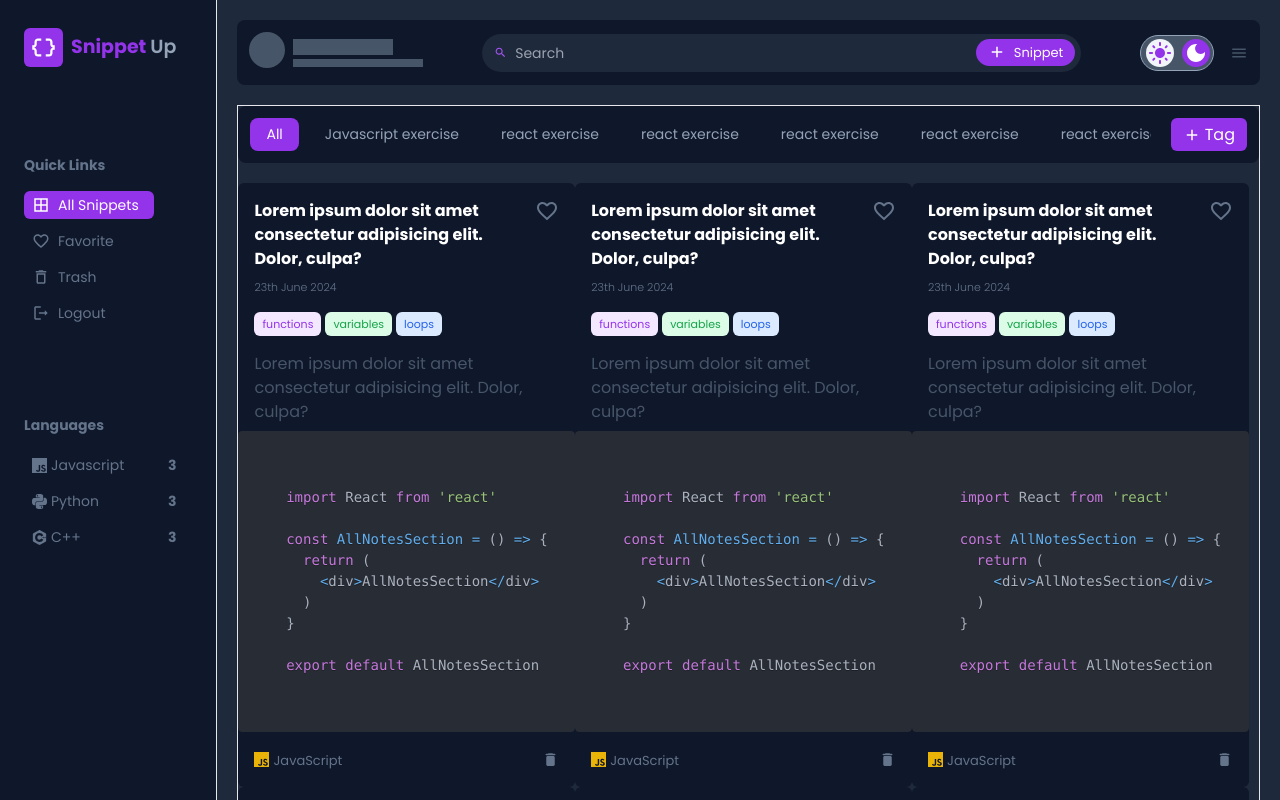
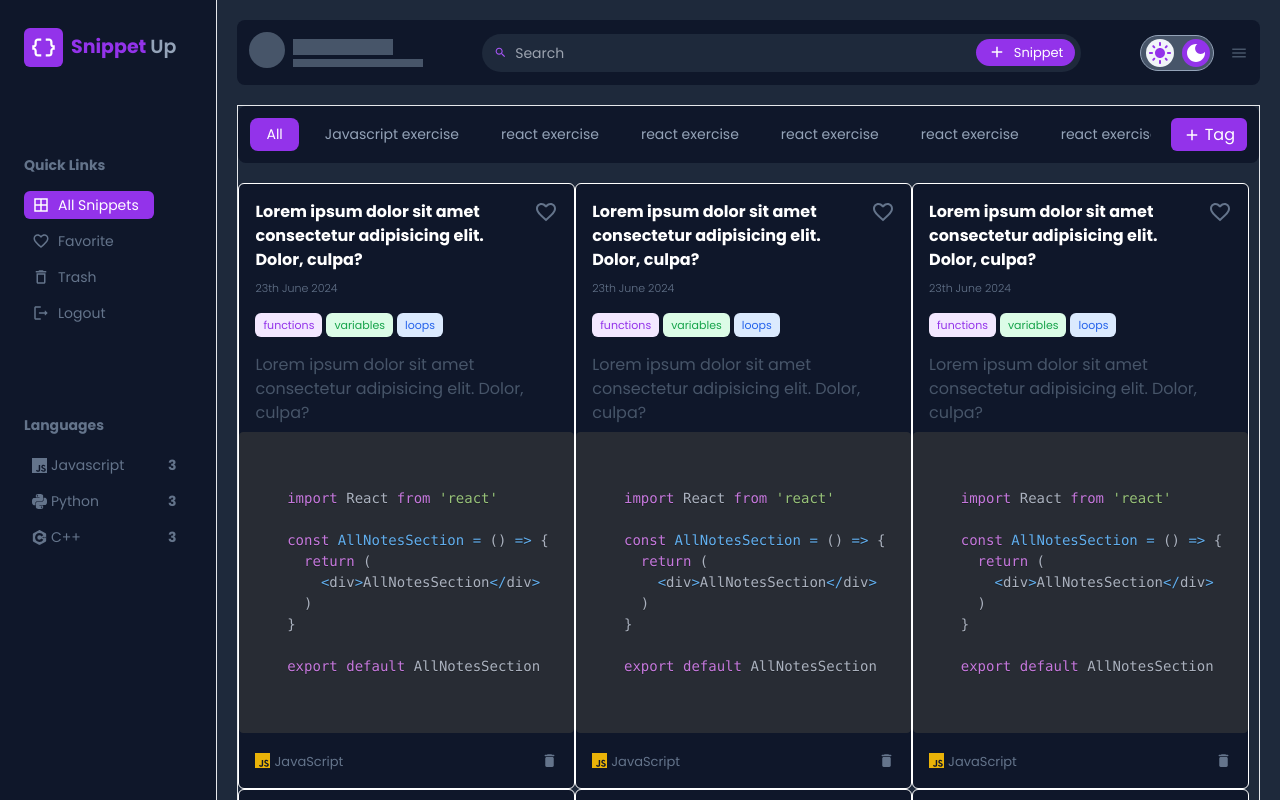
Before and after one commit to VIKAS1011-R/SnippetUP, a Next.js app: page /my-notes in a window 1280 px wide. Shown: the top 800 px of the page. Built offline with nearby package versions, Linux system fonts and the light colour scheme; no server answers.

Commit message:
Update AllNotesSection.tsx

```diff
--- a/app/my-notes/Components/ContentArea/NotesArea/AllNotesSection.tsx
+++ b/app/my-notes/Components/ContentArea/NotesArea/AllNotesSection.tsx
@@ -30,7 +30,7 @@ function SingleNote(){
     const {darkModeObject: {darkMode}} = useGlobalContext();
     const {openContentNoteObject:{openContentNote,setOpencontentNote}} = useGlobalContext();
     return(
-        <div className={`${darkMode[1].isSelected ? "bg-slate-900 text-white" : "bg-white" } ${openContentNote ? "w-full": "w-[33%]"} max-sm:w-full rounded-md py-4`}>
+        <div className={`${darkMode[1].isSelected ? "bg-slate-900 text-white border-white" : "bg-white border-black" } ${openContentNote ? "w-full": "w-[33%]"} max-sm:w-full border  rounded-md py-4`}>
             <NoteHeader/>
             <NoteDate/>
             <NoteTags/>
```
